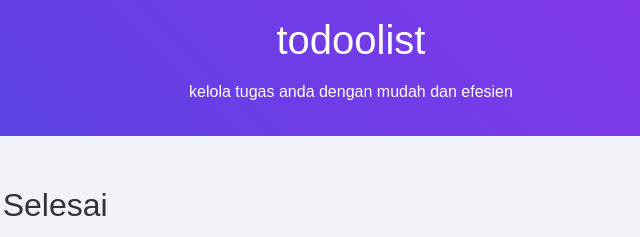
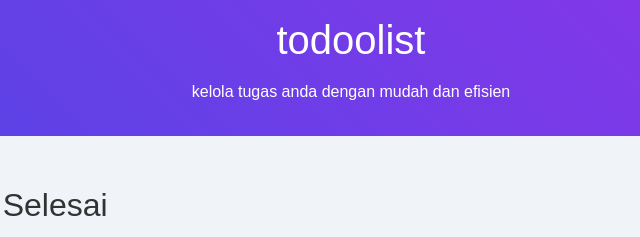
Before and after one commit to Akunml6925/Ujikom2025, a plain HTML site: page index.html in a window 1280 px wide. Shown: the top 237 px of the page, 289-929 px from the left. Drawn offline with nearby package versions, Linux system fonts and the light colour scheme; no server answers.

Commit message:
update index.html

```diff
--- a/index.html
+++ b/index.html
@@ -14,7 +14,7 @@
 <body>
     <header>
         <h1> todoolist</h1>
-        <p> kelola tugas anda dengan mudah dan efesien</p>
+        <p> kelola tugas anda dengan mudah dan efisien</p>
     </header>
 
     <mailln>
```
